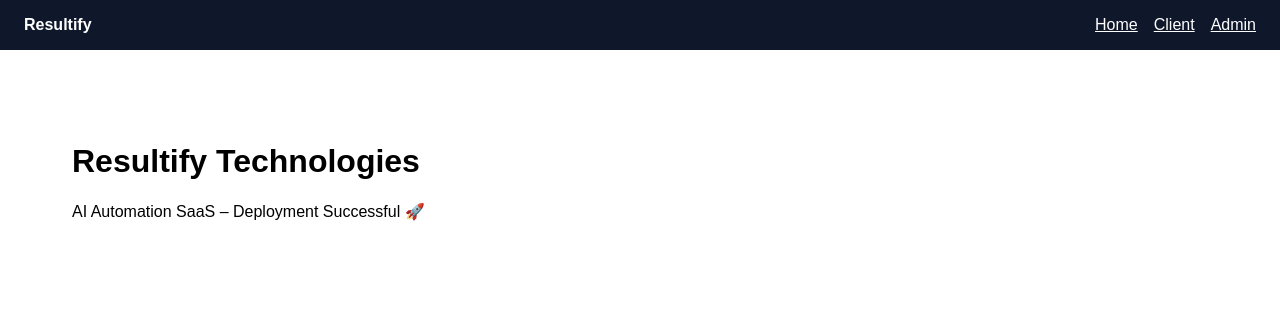
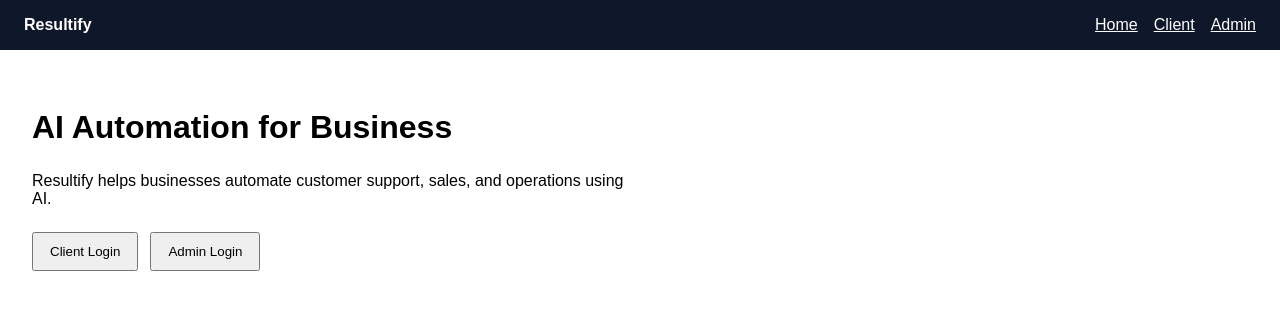
Before and after one commit to chetanshrm83/resultifytechnologies, a Next.js app: page / in a window 1280 px wide. Shown: the top 310 px of the page. Built offline with nearby package versions, Linux system fonts and the light colour scheme.

Commit message:
Revamp homepage with new content and links

```diff
--- a/app/page.tsx
+++ b/app/page.tsx
@@ -1,8 +1,27 @@
+import Link from "next/link";
+
 export default function Home() {
   return (
-    <main style={{ padding: 40 }}>
-      <h1>Resultify Technologies</h1>
-      <p>AI Automation SaaS – Deployment Successful 🚀</p>
-    </main>
+    <section>
+      <h1 style={{ fontSize: 32 }}>AI Automation for Business</h1>
+      <p style={{ maxWidth: 600 }}>
+        Resultify helps businesses automate customer support, sales,
+        and operations using AI.
+      </p>
+
+      <div style={{ marginTop: 24 }}>
+        <Link href="/client">
+          <button style={{ padding: "10px 16px", marginRight: 12 }}>
+            Client Login
+          </button>
+        </Link>
+
+        <Link href="/admin">
+          <button style={{ padding: "10px 16px" }}>
+            Admin Login
+          </button>
+        </Link>
+      </div>
+    </section>
   );
 }
```
